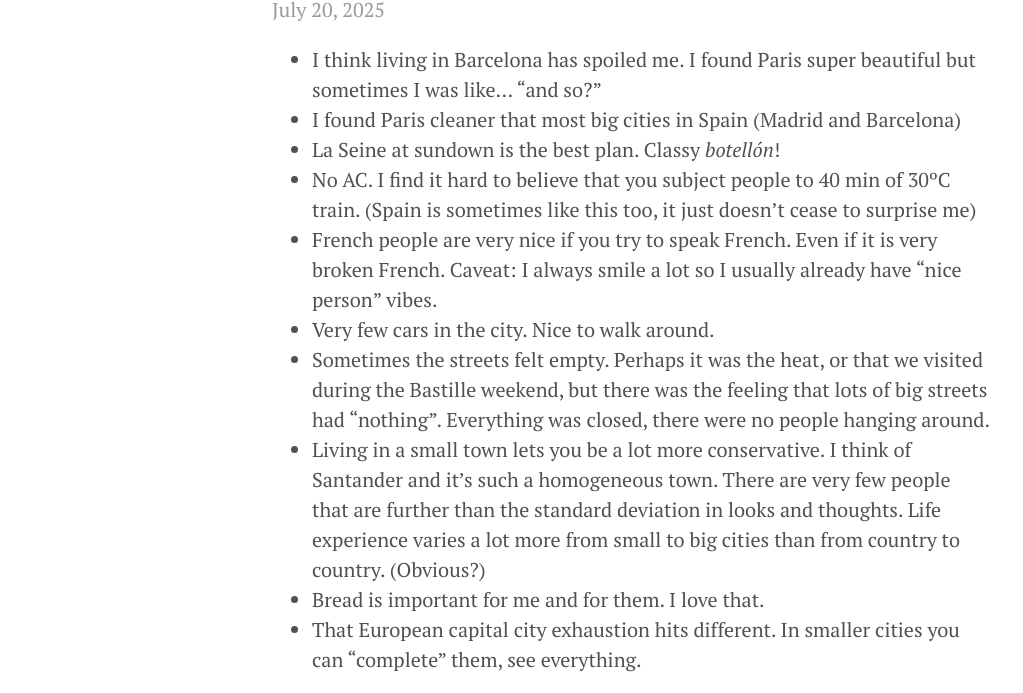
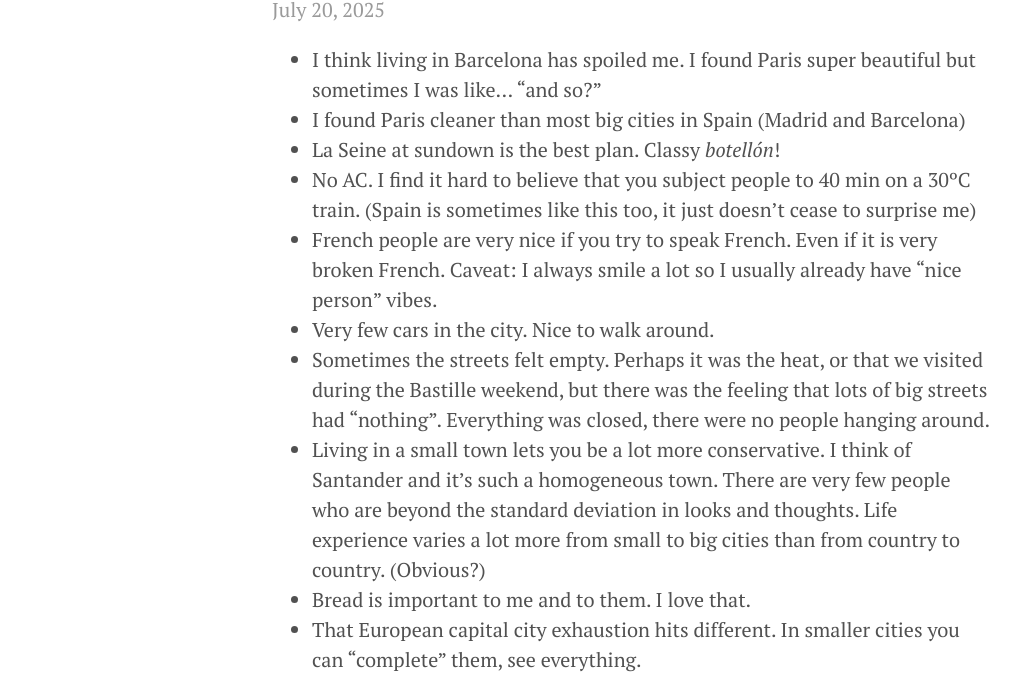
Before and after one commit to rbarbadillo/rbarbadillo.github.io, a Jekyll site: the page built from _posts/2025-07-20-paris.md, in a window 1280 px wide. Shown: the part 187-880 px from the top of the page, without its empty margins (8-1031 px from the left). Built offline with Jekyll 4.4.1, drawn with Linux system fonts in a browser that asks for light colours.

Commit message:
Paris fixes

```diff
--- a/_posts/2025-07-20-paris.md
+++ b/_posts/2025-07-20-paris.md
@@ -8,14 +8,14 @@ lang: en
 ---
 
 - I think living in Barcelona has spoiled me. I found Paris super beautiful but sometimes I was like… “and so?”
-- I found Paris cleaner that most big cities in Spain (Madrid and Barcelona)
+- I found Paris cleaner than most big cities in Spain (Madrid and Barcelona)
 - La Seine at sundown is the best plan. Classy *botellón*!
-- No AC. I find it hard to believe that you subject people to 40 min of 30ºC train. (Spain is sometimes like this too, it just doesn't cease to surprise me)
+- No AC. I find it hard to believe that you subject people to 40 min on a 30ºC train. (Spain is sometimes like this too, it just doesn't cease to surprise me)
 - French people are very nice if you try to speak French. Even if it is very broken French. Caveat: I always smile a lot so I usually already have “nice person” vibes.
 - Very few cars in the city. Nice to walk around.
 - Sometimes the streets felt empty. Perhaps it was the heat, or that we visited during the Bastille weekend, but there was the feeling that lots of big streets had “nothing”. Everything was closed, there were no people hanging around.
-- Living in a small town lets you be a lot more conservative. I think of Santander and it's such a homogeneous town. There are very few people that are further than the standard deviation in looks and thoughts. Life experience varies a lot more from small to big cities than from country to country. (Obvious?)
-- Bread is important for me and for them. I love that.
+- Living in a small town lets you be a lot more conservative. I think of Santander and it's such a homogeneous town. There are very few people who are beyond the standard deviation in looks and thoughts. Life experience varies a lot more from small to big cities than from country to country. (Obvious?)
+- Bread is important to me and to them. I love that.
 - That European capital city exhaustion hits different. In smaller cities you can "complete" them, see everything.
 
 
```
